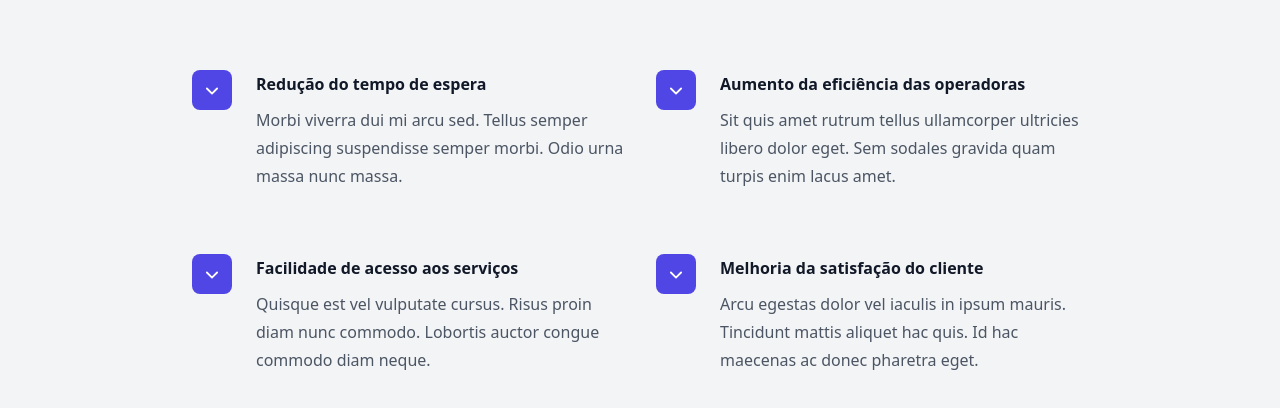
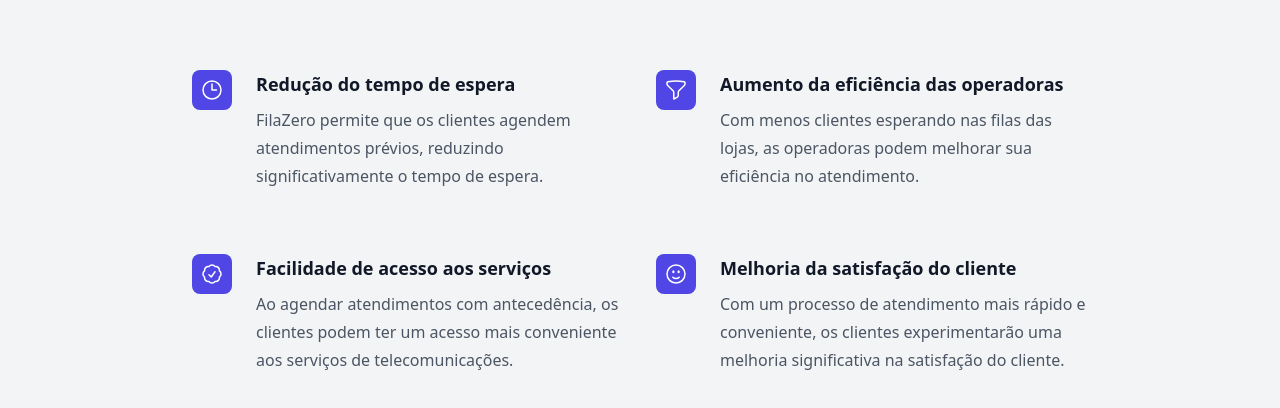
Before and after one commit to leehendrick/fila-zero, a Nuxt app in the folder nuxt-app/: page / in a window 1280 px wide. Shown: the part 742-1150 px from the top of the page. Built offline with nearby package versions, Linux system fonts and the light colour scheme.

Commit message:
Add icons

```diff
--- a/nuxt-app/pages/index.vue
+++ b/nuxt-app/pages/index.vue
@@ -12,32 +12,36 @@
   InboxIcon,
   QuestionMarkCircleIcon,
   XMarkIcon,
+  ClockIcon,
+  FunnelIcon,
+  CheckBadgeIcon,
+  FaceSmileIcon,
 } from "@heroicons/vue/24/outline";
 import { ChevronDownIcon } from "@heroicons/vue/20/solid";
 const features = [
   {
     name: "Redução do tempo de espera",
     description:
-      "Morbi viverra dui mi arcu sed. Tellus semper adipiscing suspendisse semper morbi. Odio urna massa nunc massa.",
-    icon: ChevronDownIcon,
+      " FilaZero permite que os clientes agendem atendimentos prévios, reduzindo significativamente o tempo de espera.",
+    icon: ClockIcon,
   },
   {
     name: "Aumento da eficiência das operadoras",
     description:
-      "Sit quis amet rutrum tellus ullamcorper ultricies libero dolor eget. Sem sodales gravida quam turpis enim lacus amet.",
-    icon: ChevronDownIcon,
+      "Com menos clientes esperando nas filas das lojas, as operadoras podem melhorar sua eficiência no atendimento.",
+    icon: FunnelIcon,
   },
   {
     name: "Facilidade de acesso aos serviços",
     description:
-      "Quisque est vel vulputate cursus. Risus proin diam nunc commodo. Lobortis auctor congue commodo diam neque.",
-    icon: ChevronDownIcon,
+      "Ao agendar atendimentos com antecedência, os clientes podem ter um acesso mais conveniente aos serviços de telecomunicações.",
+    icon: CheckBadgeIcon,
   },
   {
     name: "Melhoria da satisfação do cliente",
     description:
-      "Arcu egestas dolor vel iaculis in ipsum mauris. Tincidunt mattis aliquet hac quis. Id hac maecenas ac donec pharetra eget.",
-    icon: ChevronDownIcon,
+      "Com um processo de atendimento mais rápido e conveniente, os clientes  experimentarão uma melhoria significativa na satisfação do cliente.",
+    icon: FaceSmileIcon,
   },
 ];
 const solutions = [
@@ -320,7 +324,7 @@
               :key="feature.name"
               class="relative pl-16"
             >
-              <dt class="text-base font-semibold leading-7 text-gray-900">
+              <dt class="text-lg font-extrabold leading-7 text-gray-900">
                 <div
                   class="absolute left-0 top-0 flex h-10 w-10 items-center justify-center rounded-lg bg-indigo-600"
                 >
```
